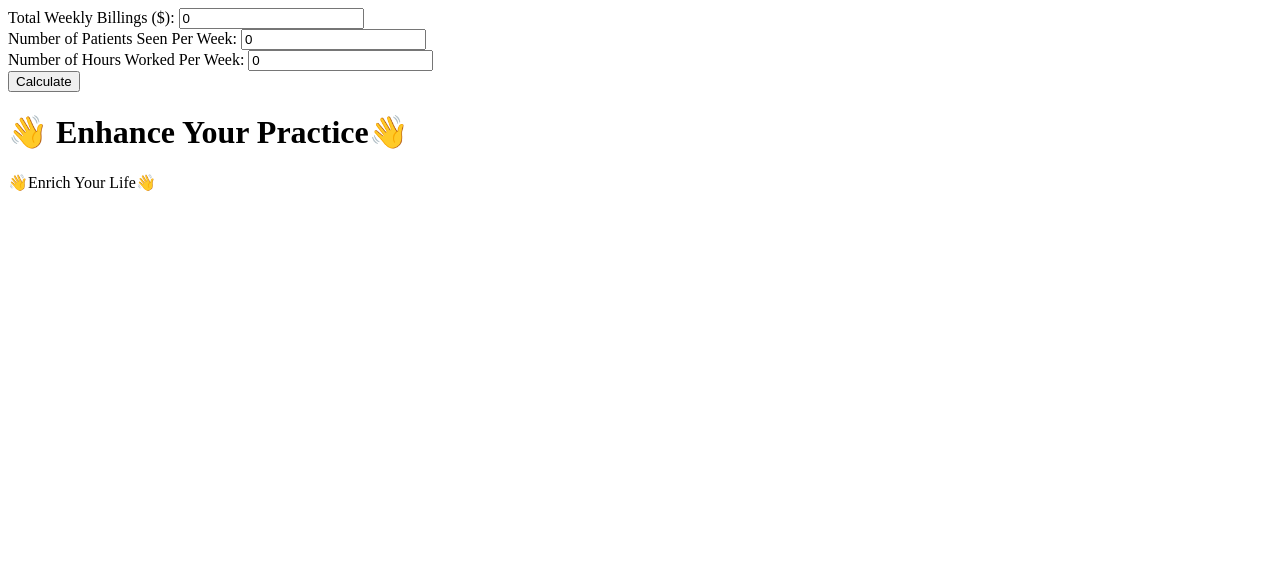
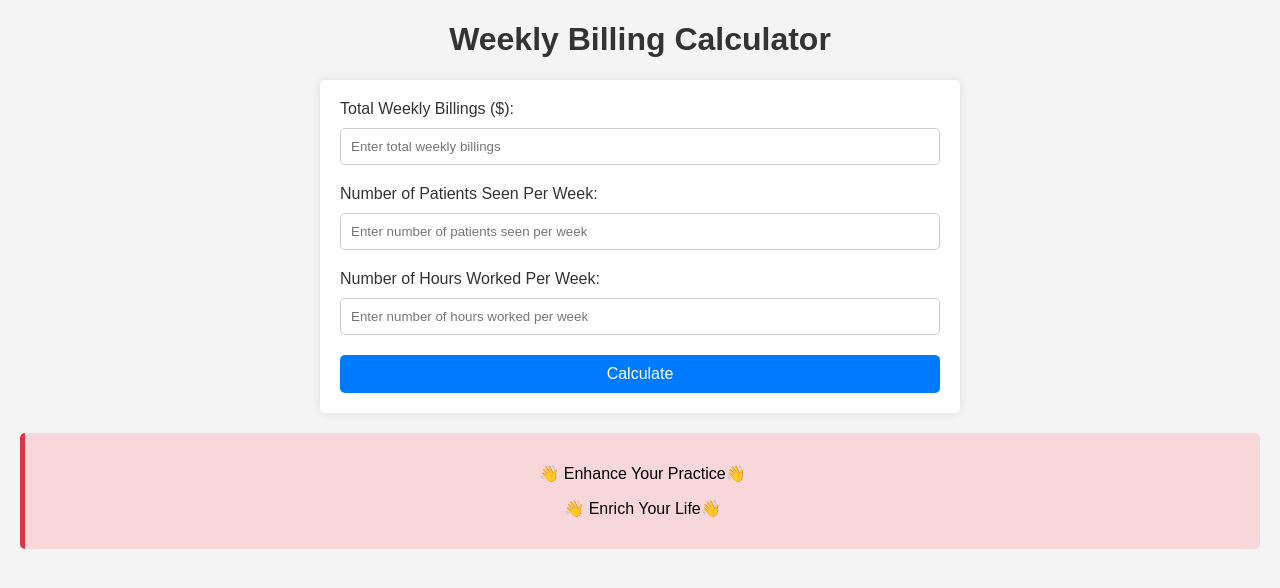
Before and after one commit to Rainvillegithub/Per-Patient-Visit-Calculator-, a plain HTML site: page index.html in a window 1280 px wide. Drawn offline with Linux system fonts and the light colour scheme.

Commit message:
index.html

```diff
--- a/index.html
+++ b/index.html
@@ -1,42 +1,147 @@
-<form id="billingsCalculator">
-  <label for="totalWeeklyBillings">Total Weekly Billings ($):</label>
-  <input type="number" id="totalWeeklyBillings" name="totalWeeklyBillings" value="0"><br>
+<!DOCTYPE html>
+<html lang="en">
+<head>
+    <meta charset="UTF-8">
+    <meta name="viewport" content="width=device-width, initial-scale=1.0">
+    <title>Weekly Billing Calculator</title>
+    <style>
+        body {
+            font-family: Arial, sans-serif;
+            margin: 20px;
+            background-color: #f4f4f4;
+        }
+        h1 {
+            text-align: center;
+            color: #333;
+        }
+        .calculator {
+            background-color: #fff;
+            padding: 20px;
+            border-radius: 5px;
+            box-shadow: 0px 0px 10px rgba(0, 0, 0, 0.1);
+            max-width: 600px;
+            margin: 0 auto;
+        }
+        label {
+            display: block;
+            margin-bottom: 10px;
+            color: #333;
+        }
+        input[type="number"] {
+            width: 100%;
+            padding: 10px;
+            margin-bottom: 20px;
+            border: 1px solid #ccc;
+            border-radius: 5px;
+            box-sizing: border-box;
+        }
+        button {
+            width: 100%;
+            padding: 10px;
+            background-color: #007bff;
+            color: white;
+            border: none;
+            border-radius: 5px;
+            font-size: 16px;
+            cursor: pointer;
+        }
+        button:hover {
+            background-color: #0056b3;
+        }
+        #result {
+            margin-top: 20px;
+            padding: 15px;
+            background-color: #d4edda;
+            border-left: 5px solid #28a745;
+            border-radius: 5px;
+            font-size: 18px;
+            display: none;
+        }
+        .cta {
+            margin-top: 20px;
+            padding: 15px;
+            background-color: #f8d7da;
+            border-left: 5px solid #dc3545;
+            border-radius: 5px;
+            font-size: 16px;
+            text-align: center;
+        }
+    </style>
+</head>
+<body>
 
-  <label for="patientsPerWeek">Number of Patients Seen Per Week:</label>
-  <input type="number" id="patientsPerWeek" name="patientsPerWeek" value="0"><br>
+    <h1>Weekly Billing Calculator</h1>
 
-  <label for="hoursPerWeek">Number of Hours Worked Per Week:</label>
-  <input type="number" id="hoursPerWeek" name="hoursPerWeek" value="0"><br>
+    <div class="calculator">
+        <label for="totalBillings">Total Weekly Billings ($):</label>
+        <input type="number" id="totalBillings" placeholder="Enter total weekly billings" min="0">
 
-  <button type="button" onclick="calculateBillings()">Calculate</button>
-</form>
+        <label for="totalPatients">Number of Patients Seen Per Week:</label>
+        <input type="number" id="totalPatients" placeholder="Enter number of patients seen per week" min="0">
 
-<p id="result"></p>
+        <label for="totalHours">Number of Hours Worked Per Week:</label>
+        <input type="number" id="totalHours" placeholder="Enter number of hours worked per week" min="0">
+
+        <button onclick="calculate()">Calculate</button>
+
+        <div id="result">
+            <p id="perPatientBilling"></p>
+            <p id="hourlyBilling"></p>
+            <p id="reportText"></p>
+        </div>
+    </div>
+
+    <div class="cta">
+        <p>👋 Enhance Your Practice👋</p>
+        <p>👋 Enrich Your Life👋</p>
+    </div>
 
     <script>
-  function calculateBillings() {
-    const totalWeeklyBillings = parseFloat(document.getElementById('totalWeeklyBillings').value) || 0;
-    const patientsPerWeek = parseFloat(document.getElementById('patientsPerWeek').value) || 0;
-    const hoursPerWeek = parseFloat(document.getElementById('hoursPerWeek').value) || 0;
+    function calculate() {
+        var totalBillings = parseFloat(document.getElementById('totalBillings').value);
+        var totalPatients = parseInt(document.getElementById('totalPatients').value);
+        var totalHours = parseInt(document.getElementById('totalHours').value);
 
-    let perPatientBillingAverage = 0;
-    let averageHourlyBillings = 0;
+        if (totalBillings > 0 && totalPatients > 0 && totalHours > 0) {
+            var perPatientBilling = totalBillings / totalPatients;
+            var hourlyBilling = totalBillings / totalHours;
 
-    if (patientsPerWeek > 0) {
-      perPatientBillingAverage = totalWeeklyBillings / patientsPerWeek;
+            document.getElementById('perPatientBilling').innerText = "Per Patient Billing Average: $" + perPatientBilling.toFixed(2);
+            document.getElementById('hourlyBilling').innerText = "Average Hourly Billings: $" + hourlyBilling.toFixed(2);
+
+            var reportText = "Based on your current numbers:\n";
+
+            if (perPatientBilling < 90) {
+                reportText += "Your Per Patient Billing Average indicates a heavy focus on routine foot care. Consider diversifying your services to include higher-value treatments like surgeries or MSK visits to increase profitability.\n";
+            } else if (perPatientBilling >= 90 && perPatientBilling < 110) {
+                reportText += "Your practice could benefit from increasing the number of higher-value procedures, such as surgeries or MSK treatments, to better balance your treatment offerings and boost revenue.\n";
+            } else if (perPatientBilling >= 110 && perPatientBilling < 130) {
+                reportText += "Your practice is well-balanced with a mix of routine and specialized services, leading to good profitability. Continue optimizing your operations to maintain this balance.\n";
+            } else if (perPatientBilling >= 130 && perPatientBilling < 150) {
+                reportText += "Your practice is thriving with a strong mix of high-value services. Keep focusing on enhancing patient satisfaction and optimizing your operations for maximum profitability.\n";
+            } else {
+                reportText += "You're doing exceptionally well with a high Per Patient Billing Average. Consider expanding your practice or services if that aligns with your goals.\n";
             }
 
-    if (hoursPerWeek > 0) {
-      averageHourlyBillings = totalWeeklyBillings / hoursPerWeek;
+            if (hourlyBilling < 100) {
+                reportText += "Your Average Hourly Billings suggest there may be room to improve your operational efficiency. Focus on increasing the value of each patient visit or optimizing your schedule to make the most of your time.";
+            } else {
+                reportText += "Your Average Hourly Billings indicate that you're making effective use of your time, translating hours worked into strong revenue. Keep up the great work!";
             }
 
-    const result = `
-      Per Patient Billing Average: $${perPatientBillingAverage.toFixed(2)}<br>
-      Average Hourly Billings: $${averageHourlyBillings.toFixed(2)}
-    `;
+            document.getElementById('reportText').innerText = reportText;
+            document.getElementById('result').style.display = 'block';
 
-    document.getElementById('result').innerHTML = result;
+            // Call to action
+            var ctaText = "Looking to optimize your practice further? ";
+            ctaText += "Contact us today for a personalized consultation. ";
+            ctaText += "We can help you enhance your practice, boost profitability, and enrich your professional life.";
+            document.querySelector('.cta').innerHTML = `<p>👋 Enhance Your Practice👋</p><p>${ctaText}</p><p>👋 Enrich Your Life👋</p>`;
+        } else {
+            alert("Please enter valid numbers for total weekly billings, number of patients, and number of hours worked.");
+        }
     }
     </script>
-<h1>👋 Enhance Your Practice👋
-</h1> 👋Enrich Your Life👋
+
+</body>
+</html>
```
Lines whose indentation alone changed are shown as unchanged.
